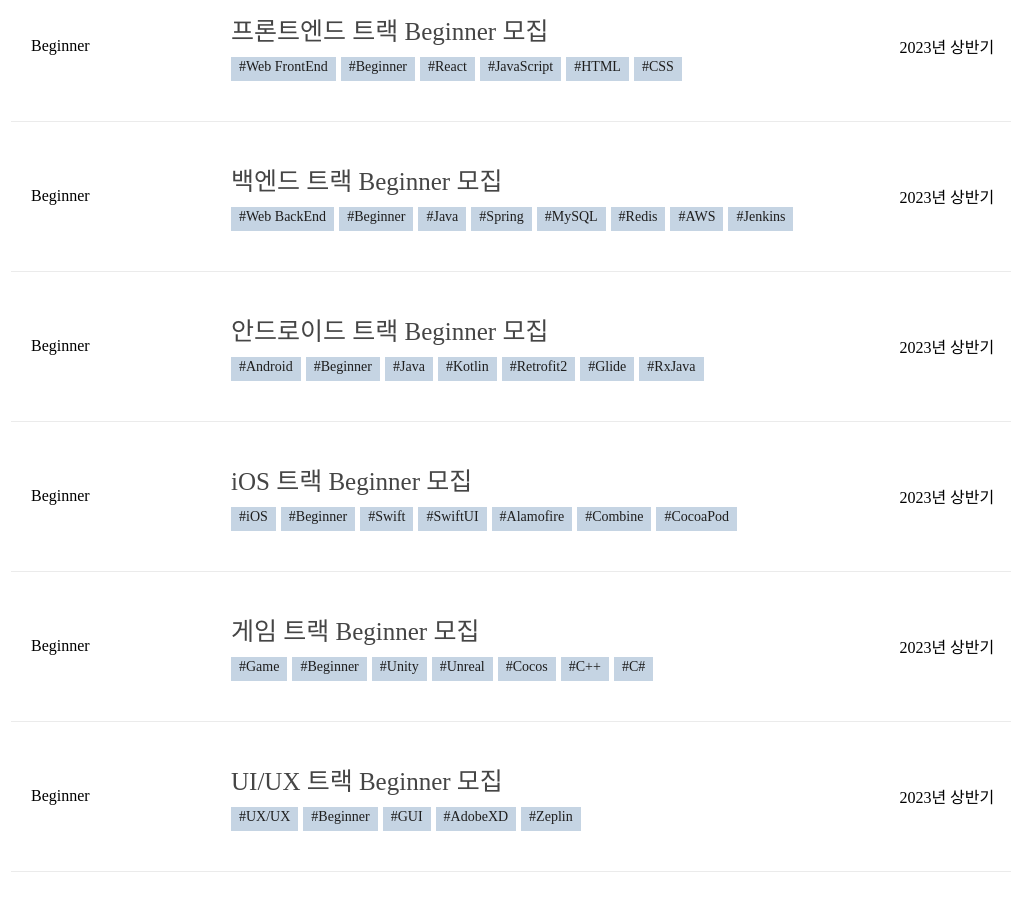
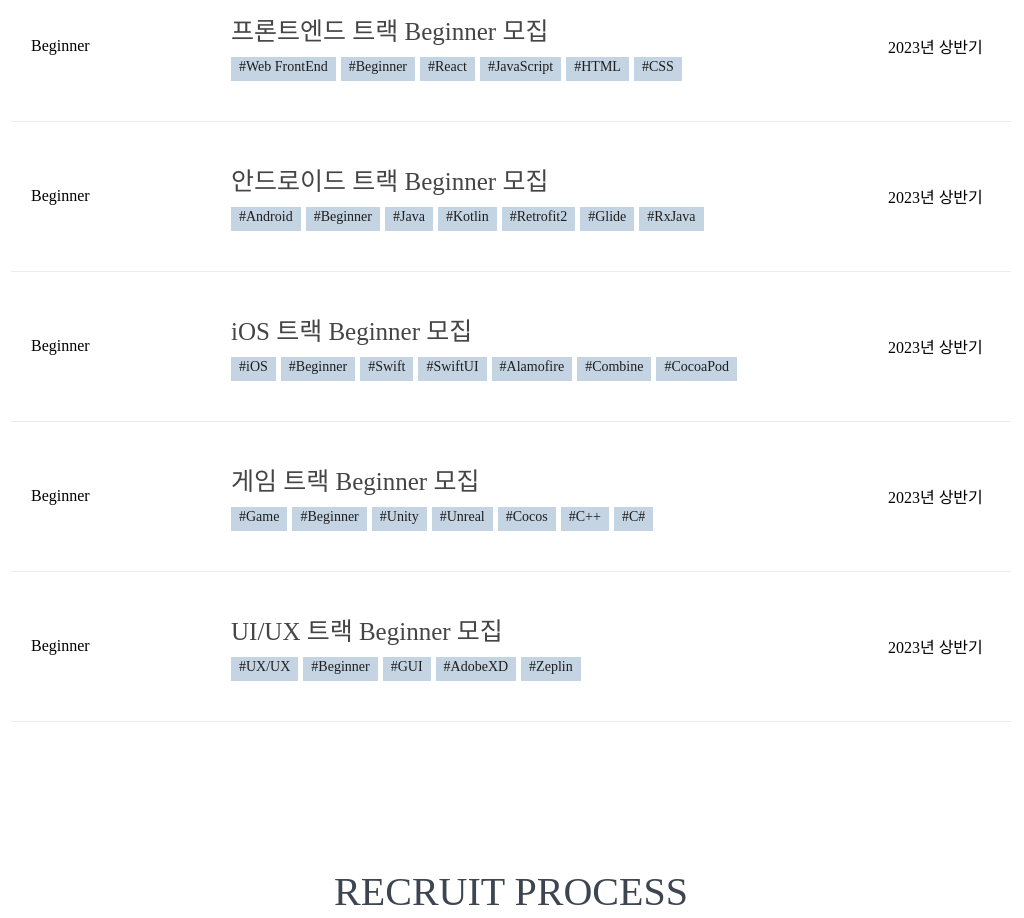
Before and after one commit to BCSDLab/PAGE_BCSDLAB, a Vue app in the folder bcsdlab_page/: page /recruit in a window 1280 px wide. Shown: the part 800-1718 px from the top of the page, without its empty margins (189-1213 px from the left). Built offline with nearby package versions, Linux system fonts and the light colour scheme; a web font is replaced by a local one.

Commit message:
docs: 23년도 상반기 백엔드 제거

```diff
--- a/bcsdlab_page/src/static/recruitDatas.js
+++ b/bcsdlab_page/src/static/recruitDatas.js
@@ -13,19 +13,19 @@ const recruitDatas = [
     'process': '지원서 접수 -> 지원서 검토 -> 커리큘럼 진행 -> 회고'
 
   },
-  {
-    'position': 'Beginner',
-    'contents': {
-      'name': '백엔드 트랙 Beginner 모집',
-      'track': 'BackEnd',
-      'tags': ['Web BackEnd', 'Beginner', 'Java', 'Spring', 'MySQL', 'Redis', 'AWS', 'Jenkins']
-    },
-    'period': '2023년 상반기',
-    'path': ['backend-beginner', 'backend'],
-    'qualification': ['Java 사용 경험이 있는 학우', '백엔드가 어떻게 구성되는지 알고 싶은 학우', '자신이 맡은 일에 최선을 다 할 수 있는 학우'],
-    'learningContents': ['데이터베이스 기본 개념', 'Spring Framework의 구조와 특징', '보안과 암호화 기초 이론 및 실습'],
-    'process': '지원서 접수 -> 지원서 검토 -> 커리큘럼 진행 -> 회고'
-  },
+  // {
+  //   'position': 'Beginner',
+  //   'contents': {
+  //     'name': '백엔드 트랙 Beginner 모집',
+  //     'track': 'BackEnd',
+  //     'tags': ['Web BackEnd', 'Beginner', 'Java', 'Spring', 'MySQL', 'Redis', 'AWS', 'Jenkins']
+  //   },
+  //   'period': '2023년 상반기',
+  //   'path': ['backend-beginner', 'backend'],
+  //   'qualification': ['Java 사용 경험이 있는 학우', '백엔드가 어떻게 구성되는지 알고 싶은 학우', '자신이 맡은 일에 최선을 다 할 수 있는 학우'],
+  //   'learningContents': ['데이터베이스 기본 개념', 'Spring Framework의 구조와 특징', '보안과 암호화 기초 이론 및 실습'],
+  //   'process': '지원서 접수 -> 지원서 검토 -> 커리큘럼 진행 -> 회고'
+  // },
   {
     'position': 'Beginner',
     'contents': {
```
